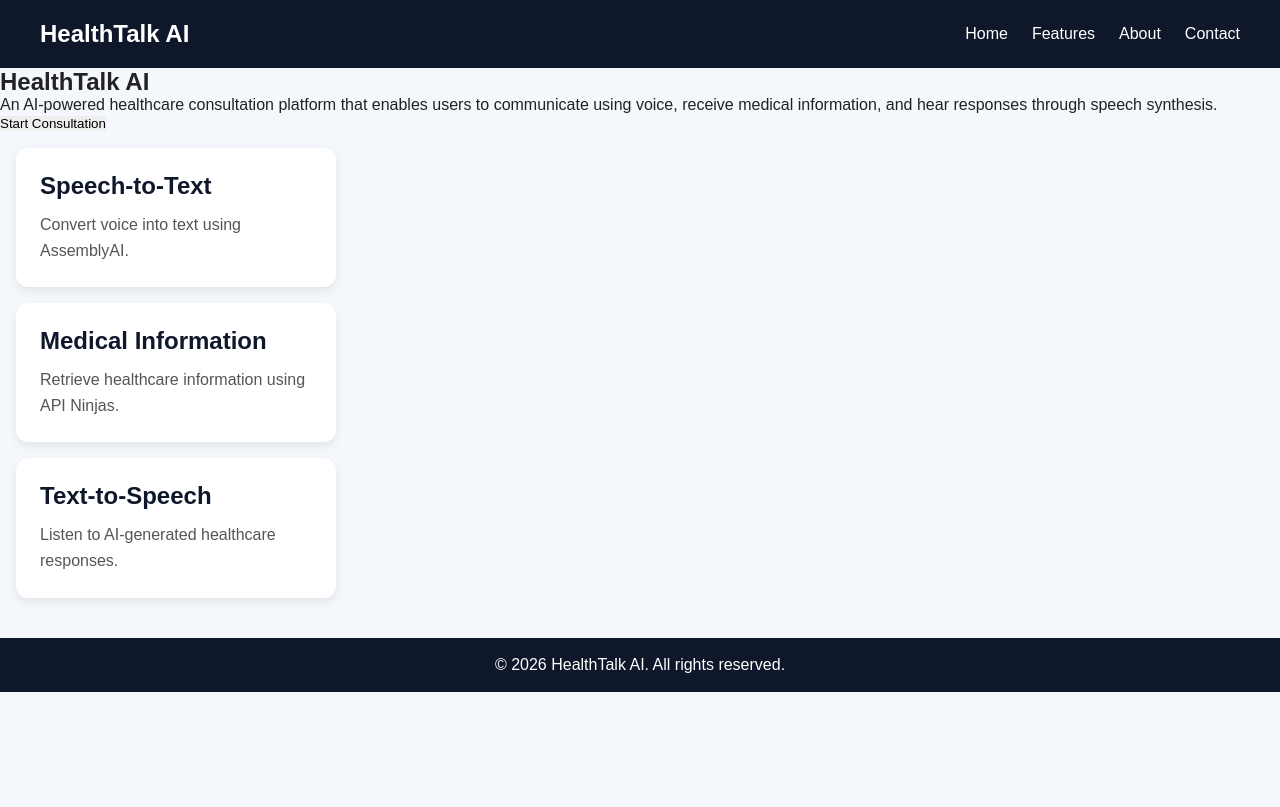
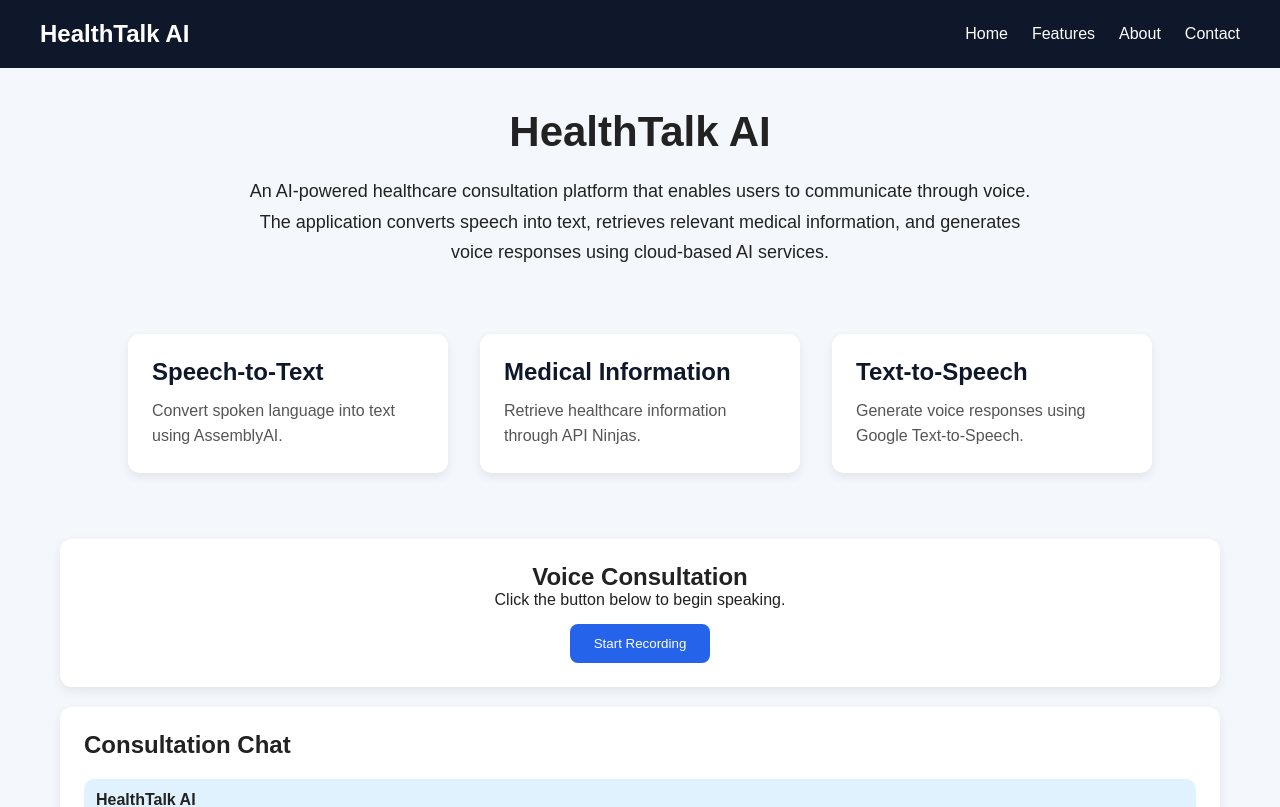
Before and after one commit to AdnanAfzalSiddiqui/HealthTalk-AI, a Next.js app: page / in a window 1280 px wide. Shown: the top 807 px of the page. Built offline with nearby package versions, Linux system fonts and the light colour scheme.

Commit message:
Enhance Home component with new features
Added VoiceRecorder, ChatWindow, and AudioPlayer components. Updated styles and descriptions for better clarity.

```diff
--- a/src/app/page.tsx
+++ b/src/app/page.tsx
@@ -1,41 +1,81 @@
 import Header from "@/components/Header";
 import Footer from "@/components/Footer";
 import FeatureCard from "@/components/FeatureCard";
+import VoiceRecorder from "@/components/VoiceRecorder";
+import ChatWindow from "@/components/ChatWindow";
+import AudioPlayer from "@/components/AudioPlayer";
 
 export default function Home() {
   return (
     <>
       <Header />
 
-      <main className="container">
-        <section className="hero">
-          <h1>HealthTalk AI</h1>
+      <main
+        style={{
+          maxWidth: "1200px",
+          margin: "0 auto",
+          padding: "40px 20px",
+        }}
+      >
+        <section
+          style={{
+            textAlign: "center",
+            marginBottom: "50px",
+          }}
+        >
+          <h1
+            style={{
+              fontSize: "42px",
+              marginBottom: "20px",
+            }}
+          >
+            HealthTalk AI
+          </h1>
 
-          <p>
+          <p
+            style={{
+              maxWidth: "800px",
+              margin: "0 auto",
+              fontSize: "18px",
+              lineHeight: "1.7",
+            }}
+          >
             An AI-powered healthcare consultation platform that enables users
-            to communicate using voice, receive medical information, and hear
-            responses through speech synthesis.
+            to communicate through voice. The application converts speech into
+            text, retrieves relevant medical information, and generates voice
+            responses using cloud-based AI services.
           </p>
-
-          <button>Start Consultation</button>
         </section>
 
-        <section className="features">
+        <section
+          style={{
+            display: "flex",
+            justifyContent: "center",
+            flexWrap: "wrap",
+            marginBottom: "50px",
+          }}
+        >
           <FeatureCard
             title="Speech-to-Text"
-            description="Convert voice into text using AssemblyAI."
+            description="Convert spoken language into text using AssemblyAI."
           />
 
           <FeatureCard
             title="Medical Information"
-            description="Retrieve healthcare information using API Ninjas."
+            description="Retrieve healthcare information through API Ninjas."
           />
 
           <FeatureCard
             title="Text-to-Speech"
-            description="Listen to AI-generated healthcare responses."
+            description="Generate voice responses using Google Text-to-Speech."
           />
         </section>
+
+        <VoiceRecorder />
+
+        <ChatWindow />
+
+        <AudioPlayer />
       </main>
 
       <Footer />
```
